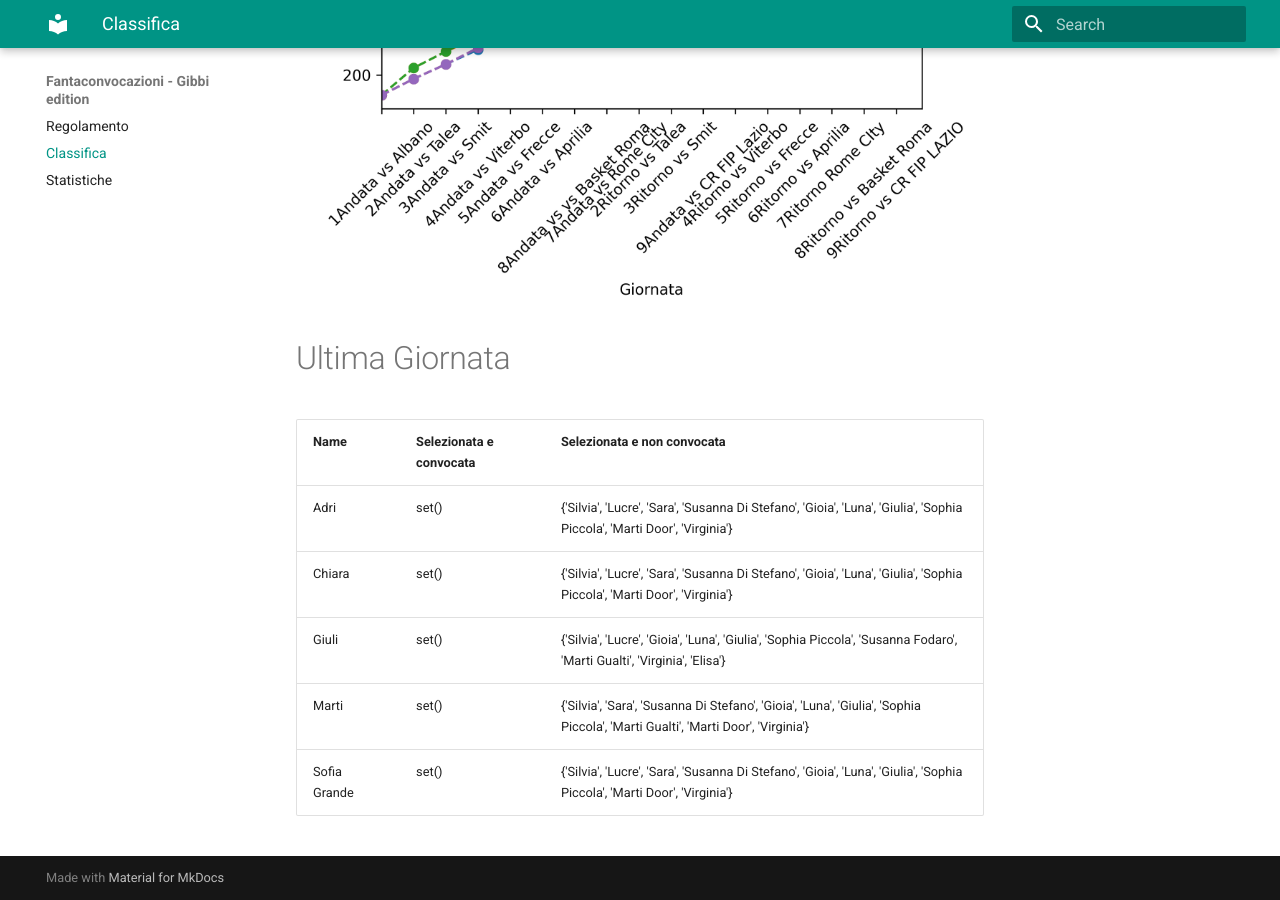
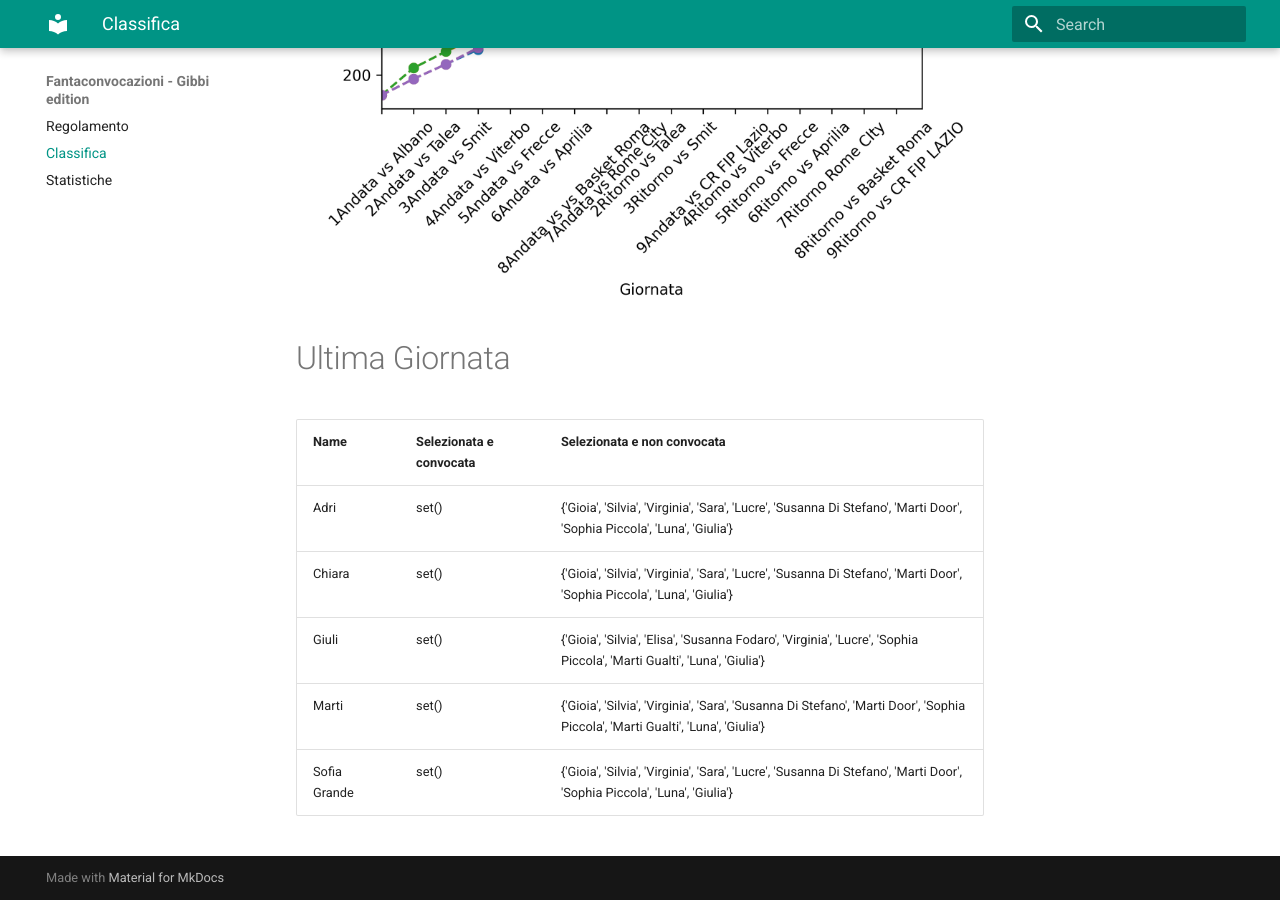
Before and after one commit to martinig94/fantagibbi, an MkDocs documentation site: the page built from docs/Classifica.md, in a window 1280 px wide and 900 px high, scrolled down 810 px. Built offline with MkDocs 1.6.1 and Material for MkDocs 9.7.7, drawn with Linux system fonts in a browser that asks for light colours.

Commit message:
Auto-update from main.py

```diff
--- a/docs/Classifica.md
+++ b/docs/Classifica.md
@@ -18,9 +18,9 @@
 <!-- START_TABLE CORRECT -->
 | Name         | Selezionata e convocata   | Selezionata e non convocata                                                                                                     |
 |:-------------|:--------------------------|:--------------------------------------------------------------------------------------------------------------------------------|
-| Adri         | set()                     | {'Silvia', 'Lucre', 'Sara', 'Susanna Di Stefano', 'Gioia', 'Luna', 'Giulia', 'Sophia Piccola', 'Marti Door', 'Virginia'}        |
-| Chiara       | set()                     | {'Silvia', 'Lucre', 'Sara', 'Susanna Di Stefano', 'Gioia', 'Luna', 'Giulia', 'Sophia Piccola', 'Marti Door', 'Virginia'}        |
-| Giuli        | set()                     | {'Silvia', 'Lucre', 'Gioia', 'Luna', 'Giulia', 'Sophia Piccola', 'Susanna Fodaro', 'Marti Gualti', 'Virginia', 'Elisa'}         |
-| Marti        | set()                     | {'Silvia', 'Sara', 'Susanna Di Stefano', 'Gioia', 'Luna', 'Giulia', 'Sophia Piccola', 'Marti Gualti', 'Marti Door', 'Virginia'} |
-| Sofia Grande | set()                     | {'Silvia', 'Lucre', 'Sara', 'Susanna Di Stefano', 'Gioia', 'Luna', 'Giulia', 'Sophia Piccola', 'Marti Door', 'Virginia'}        |
+| Adri         | set()                     | {'Gioia', 'Silvia', 'Virginia', 'Sara', 'Lucre', 'Susanna Di Stefano', 'Marti Door', 'Sophia Piccola', 'Luna', 'Giulia'}        |
+| Chiara       | set()                     | {'Gioia', 'Silvia', 'Virginia', 'Sara', 'Lucre', 'Susanna Di Stefano', 'Marti Door', 'Sophia Piccola', 'Luna', 'Giulia'}        |
+| Giuli        | set()                     | {'Gioia', 'Silvia', 'Elisa', 'Susanna Fodaro', 'Virginia', 'Lucre', 'Sophia Piccola', 'Marti Gualti', 'Luna', 'Giulia'}         |
+| Marti        | set()                     | {'Gioia', 'Silvia', 'Virginia', 'Sara', 'Susanna Di Stefano', 'Marti Door', 'Sophia Piccola', 'Marti Gualti', 'Luna', 'Giulia'} |
+| Sofia Grande | set()                     | {'Gioia', 'Silvia', 'Virginia', 'Sara', 'Lucre', 'Susanna Di Stefano', 'Marti Door', 'Sophia Piccola', 'Luna', 'Giulia'}        |
 <!-- END_TABLE CORRECT -->
```
